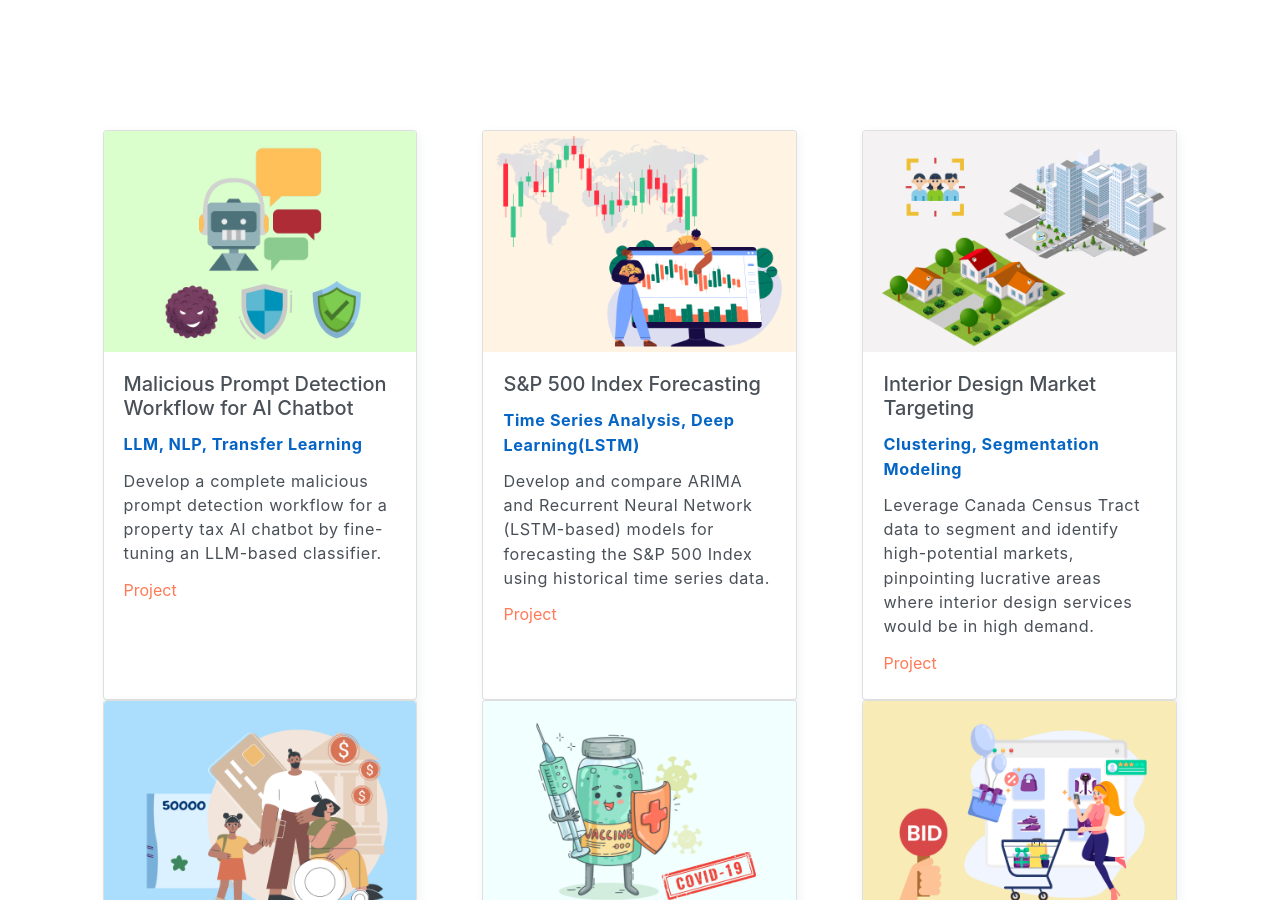
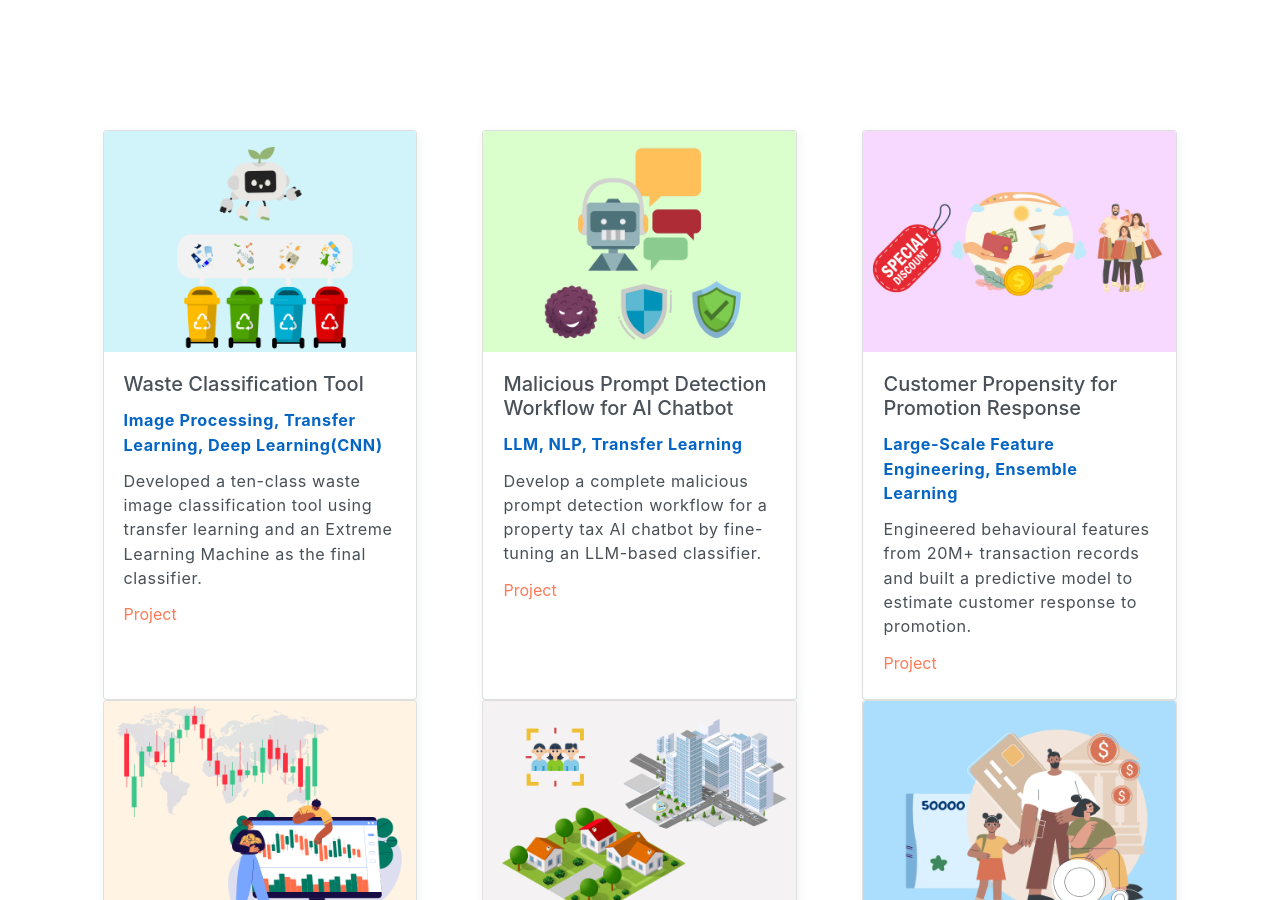
Before and after one commit to jingqi-zhuang/portfolio, a plain HTML site: page index.html in a window 1280 px wide. Shown: the part 1120-2020 px from the top of the page. Drawn offline with Linux system fonts and the light colour scheme.

Commit message:
Add files via upload

```diff
--- a/index.html
+++ b/index.html
@@ -44,7 +44,7 @@
                 <h6 class="subtitle">hello,I'm</h6>
                 <h6 class="title">Jingqi Zhuang</h6>
                 <br>
-                <h6 class="subtitle">Data Scientist / MLE</h6>
+                <h6 class="subtitle">Data Scientist</h6>
 
 
                 <div class="buttons pt-3">
@@ -99,6 +99,21 @@
         <div class="container text-center">
             <div class="row text-left">
 
+
+                <!-- waste image classification -->
+                <div class="col-md-4">
+                    <div class="card fixed-card">
+                        <img src="assets/imgs/waste.png" alt="" class="card-img-top w-100">
+                        <div class="card-body">
+                            <h5 class="card-title">Waste Classification Tool</h5>
+                            <p style="color: #0062c3fa;"><b>Image Processing, Transfer Learning, Deep Learning(CNN)</b></p>
+                            <p>Developed a ten-class waste image classification tool using transfer learning and an Extreme Learning Machine as the final classifier.</p>
+                            <a href="https://github.com/jingqi-zhuang/waste_image">Project</a>
+                        </div>
+                    </div>
+                </div>
+
+
                 <!-- chatbot -->
                 <div class="col-md-4">
                     <div class="card fixed-card">
@@ -108,6 +123,19 @@
                             <p style="color: #0062c3fa;"><b>LLM, NLP, Transfer Learning</b></p>
                             <p>Develop a complete malicious prompt detection workflow for a property tax AI chatbot by fine-tuning an LLM-based classifier.</p>
                             <a href="https://github.com/jingqi-zhuang/malicious-prompt-detection">Project</a>
+                        </div>
+                    </div>
+                </div>
+
+                <!-- promption -->
+                <div class="col-md-4">
+                    <div class="card fixed-card">
+                        <img src="assets/imgs/promotion.png" alt="" class="card-img-top w-100">
+                        <div class="card-body">
+                            <h5 class="card-title">Customer Propensity for Promotion Response</h5>
+                            <p style="color: #0062c3fa;"><b>Large-Scale Feature Engineering, Ensemble Learning</b></p>
+                            <p>Engineered behavioural features from 20M+ transaction records and built a predictive model to estimate customer response to promotion.</p>
+                            <a href="https://github.com/jingqi-zhuang/promotion">Project</a>
                         </div>
                     </div>
                 </div>
```
Also changed, not shown: assets/imgs/promotion.png (added), assets/imgs/waste.png (added), 1 other file.
